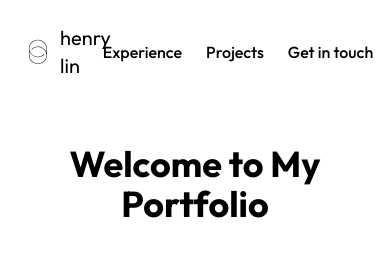
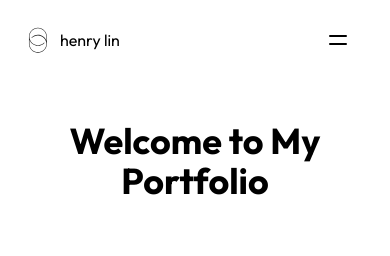
Before and after one commit to henrylin03/portfolio, an Astro site: page / in a window 390 px wide. Built offline with nearby package versions, Linux system fonts and the light colour scheme; Astro itself is replaced by a stand-in of ours.

Commit message:
feat(Header): make responsive
on smaller screens, show a menu instead

```diff
--- a/src/components/Header.astro
+++ b/src/components/Header.astro
@@ -10,14 +10,51 @@ const NAV_LINKS = [
 ---
 
 <header class="navbar px-6 py-0">
-  <div class="flex-1">
+  <div class="flex-1 navbar-start">
     <a href="/" class="py-6 flex items-center">
       <Image src={logo} alt="Logo for Henry Lin" width="28" loading="eager" />
-      <h1 class="text-xl ml-2">henry lin</h1>
+      <h1 class="md:text-xl ml-2">henry lin</h1>
     </a>
   </div>
-  <nav class="flex-none">
-    <ul class="menu menu-horizontal">
+  <nav class="navbar-end flex-none">
+    <div class="dropdown dropdown-end">
+      <button
+        class="btn btn-ghost bg-transparent border-0 md:hidden"
+        tabindex="-1"
+        aria-label="View navigation menu"
+        ><svg
+          xmlns="http://www.w3.org/2000/svg"
+          width="24"
+          height="24"
+          viewBox="0 0 24 24"
+          fill="none"
+          stroke="currentColor"
+          stroke-width="2"
+          stroke-linecap="round"
+          stroke-linejoin="round"
+          class="icon icon-tabler icons-tabler-outline icon-tabler-menu"
+          ><path stroke="none" d="M0 0h24v24H0z" fill="none"></path><path
+            d="M4 8l16 0"></path><path d="M4 16l16 0"></path></svg
+        ></button
+      >
+      <ul
+        class="menu dropdown-content bg-base-100 rounded-box z-1 mt-1 w-40 p-2 shadow-md"
+      >
+        {
+          NAV_LINKS.map((link) => (
+            <li class="prose grid justify-items-end">
+              <a
+                href={link.href}
+                class="no-underline hover:underline underline-offset-4 bg-transparent "
+              >
+                {link.label}
+              </a>
+            </li>
+          ))
+        }
+      </ul>
+    </div>
+    <ul class="menu menu-horizontal hidden md:flex">
       {
         NAV_LINKS.map((link) => (
           <li class="prose">
```
